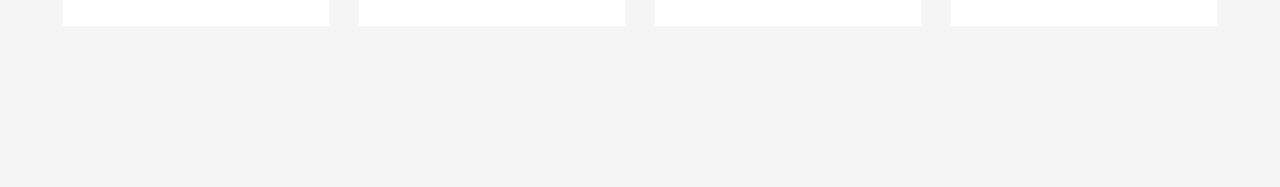
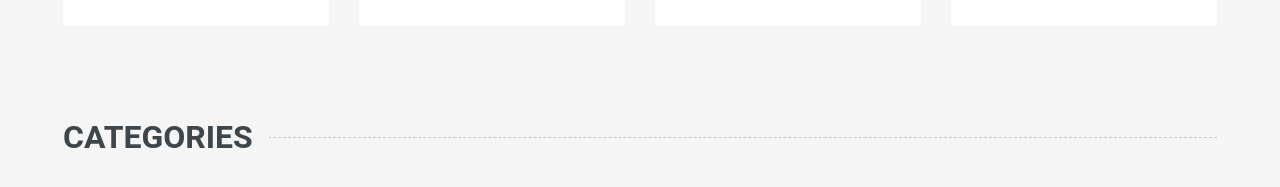
Before and after one commit to Bakirovildar/internet-store, a Vue app: page / in a window 1280 px wide. Shown: the part 815-1002 px from the top of the page. Before the commit the page ends 885 px from the top, so only its background shows below. Built offline with nearby package versions, Linux system fonts and the light colour scheme.

Commit message:
add ComponentWrapper

```diff
--- a/src/components/Main/MainBanner/MainBanner.vue
+++ b/src/components/Main/MainBanner/MainBanner.vue
@@ -6,11 +6,17 @@
           <SliderBanner/>
         </div>
         <div class="col-lg-4">
-          <ComponentShop v-for="shop in shopComponentData" :key="shop" :img="shop.img" :sale="shop.sale"
-                         :offer="shop.offer"/>
+          <ComponentShop
+              v-for="shop in shopComponentData"
+              :key="shop"
+              :img="shop.img"
+              :sale="shop.sale"
+              :offer="shop.offer"
+          />
         </div>
       </div>
     </div>
+
     <div class="container-fluid pt-5">
       <div class="row px-xl-5 pb-3">
         <ComponentFeature
@@ -20,6 +26,11 @@
         />
       </div>
     </div>
+
+    <ComponentWrapper header="Categories">
+
+    </ComponentWrapper>
+
   </div>
 </template>
 
@@ -28,12 +39,13 @@ import SliderBanner from "@/components/Main/MainBanner/SliderBanner/SliderBanner
 import ComponentShop from "@/components/general/ComponentShop";
 import ComponentFeature from "@/components/general/ComponentFeature";
 import {mapGetters} from "vuex";
+import ComponentWrapper from "@/components/general/ComponentWrapper";
 
 export default {
   mounted() {
     this.feature = this.featured
   },
-  components: {ComponentFeature, ComponentShop, SliderBanner},
+  components: {ComponentWrapper, ComponentFeature, ComponentShop, SliderBanner},
   data() {
     return {
       shopComponentData: [
--- /dev/null
+++ b/src/components/general/ComponentWrapper.vue
@@ -0,0 +1,19 @@
+<template>
+  <div class="container-fluid pt-5">
+    <h2 class="section-title position-relative text-uppercase mx-xl-5 mb-4"><span
+        class="bg-secondary pr-3">{{ header }}</span></h2>
+    <div class="row px-xl-5 pb-3">
+      <slot></slot>
+    </div>
+  </div>
+</template>
+
+<script>
+export default {
+  props: ['header']
+}
+</script>
+
+<style scoped>
+
+</style>
```
